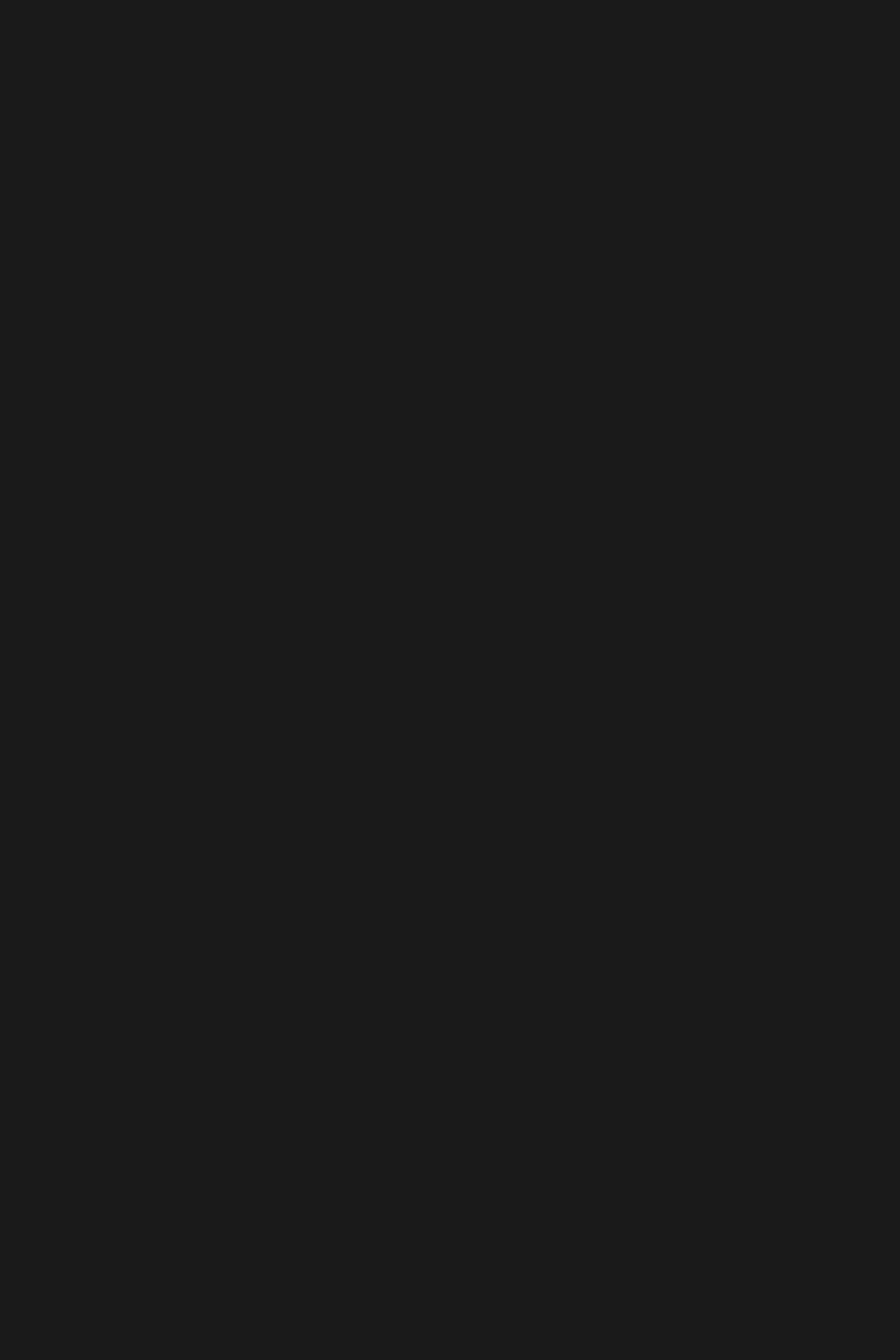
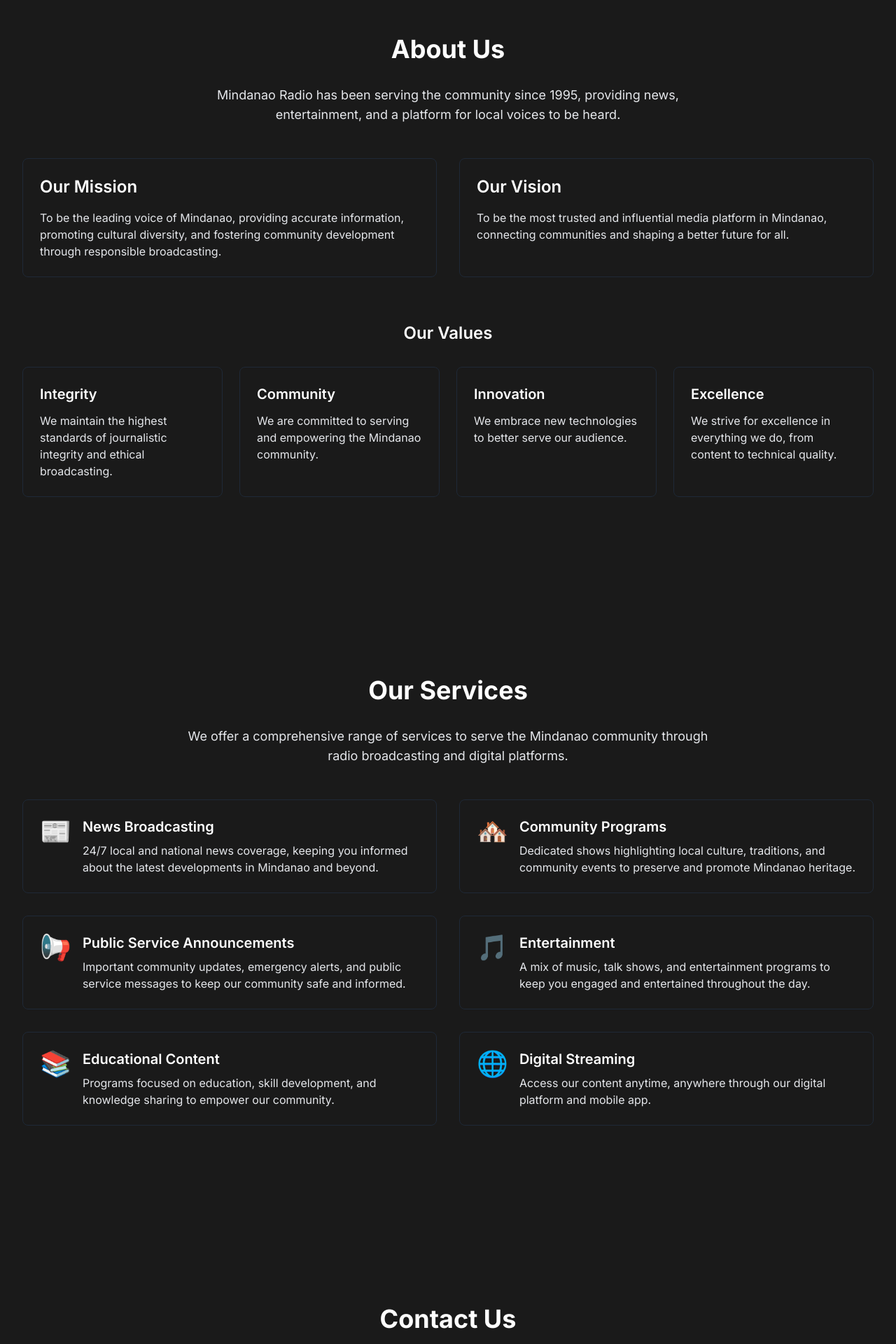
Before and after one commit to OnsongoMabeya/mindanao-radio, a React (Vite) app: page / in a window 1280 px wide. Shown: the part 1340-3260 px from the top of the page at 70% size. Before the commit the page ends 1326 px from the top, so only its background shows below. Built offline with nearby package versions, Linux system fonts and the light colour scheme.

Commit message:
Enhance navigation: Implement smooth scrolling between sections and update Navbar links for seamless transitions

```diff
--- a/src/App.jsx
+++ b/src/App.jsx
@@ -1,4 +1,5 @@
-import { BrowserRouter as Router, Routes, Route } from 'react-router-dom';
+import { BrowserRouter as Router, Routes, Route, useLocation } from 'react-router-dom';
+import { useEffect } from 'react';
 import Navbar from './components/Navbar';
 import AudioPlayer from './components/AudioPlayer';
 import Home from './pages/Home';
@@ -6,10 +7,21 @@ import About from './pages/About';
 import Services from './pages/Services';
 import Contact from './pages/Contact';
 
+function ScrollToTop() {
+  const location = useLocation();
+
+  useEffect(() => {
+    window.scrollTo(0, 0);
+  }, [location]);
+
+  return null;
+}
+
 function App() {
   return (
     <Router>
       <div className="min-h-screen bg-dark-bg text-dark-text">
+        <ScrollToTop />
         <Navbar />
         <main className="pb-24"> {/* Add padding bottom for AudioPlayer */}
           <Routes>
--- a/src/components/Navbar.jsx
+++ b/src/components/Navbar.jsx
@@ -7,9 +7,9 @@ export default function Navbar() {
 
     const navLinks = [
         { name: 'Home', path: '/' },
-        { name: 'About', path: '/about' },
-        { name: 'Services', path: '/services' },
-        { name: 'Contact', path: '/contact' },
+        { name: 'About', path: '/#about' },
+        { name: 'Services', path: '/#services' },
+        { name: 'Contact', path: '/#contact' },
     ];
 
     return (
--- a/src/pages/Home.jsx
+++ b/src/pages/Home.jsx
@@ -1,5 +1,8 @@
 import { Link } from 'react-router-dom';
 import Section from '../components/Section';
+import About from './About';
+import Services from './Services';
+import Contact from './Contact';
 
 export default function Home() {
     return (
@@ -15,18 +18,18 @@ export default function Home() {
                 Your Voice in Mindanao - Connecting Communities Through Radio
             </p>
             <div className="flex flex-col sm:flex-row gap-4 justify-center">
-                <Link
-                to="/about"
+                <a
+                href="#about"
                 className="bg-primary hover:bg-primary/90 text-white px-8 py-3 rounded-lg font-medium transition-colors"
                 >
                 Learn More
-                </Link>
-                <Link
-                to="/contact"
+                </a>
+                <a
+                href="#contact"
                 className="bg-transparent border-2 border-primary text-primary hover:bg-primary/10 px-8 py-3 rounded-lg font-medium transition-colors"
                 >
                 Contact Us
-                </Link>
+                </a>
             </div>
             </div>
         </section>
@@ -54,6 +57,21 @@ export default function Home() {
             </div>
             </div>
         </Section>
+
+        {/* About Section */}
+        <div id="about">
+            <About />
+        </div>
+
+        {/* Services Section */}
+        <div id="services">
+            <Services />
+        </div>
+
+        {/* Contact Section */}
+        <div id="contact">
+            <Contact />
+        </div>
         </div>
     );
 }
```
